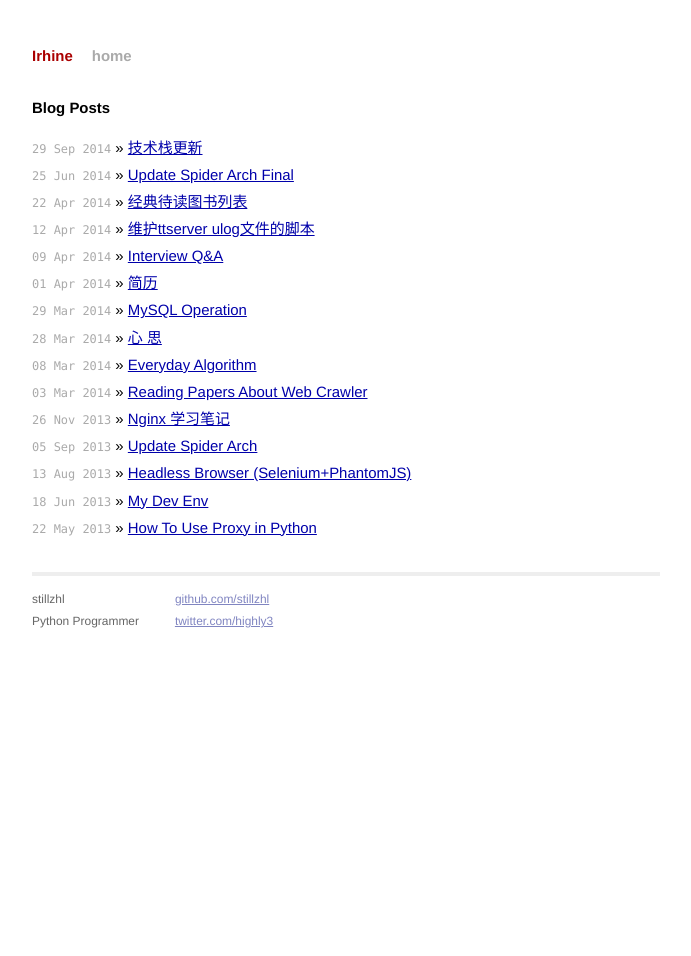
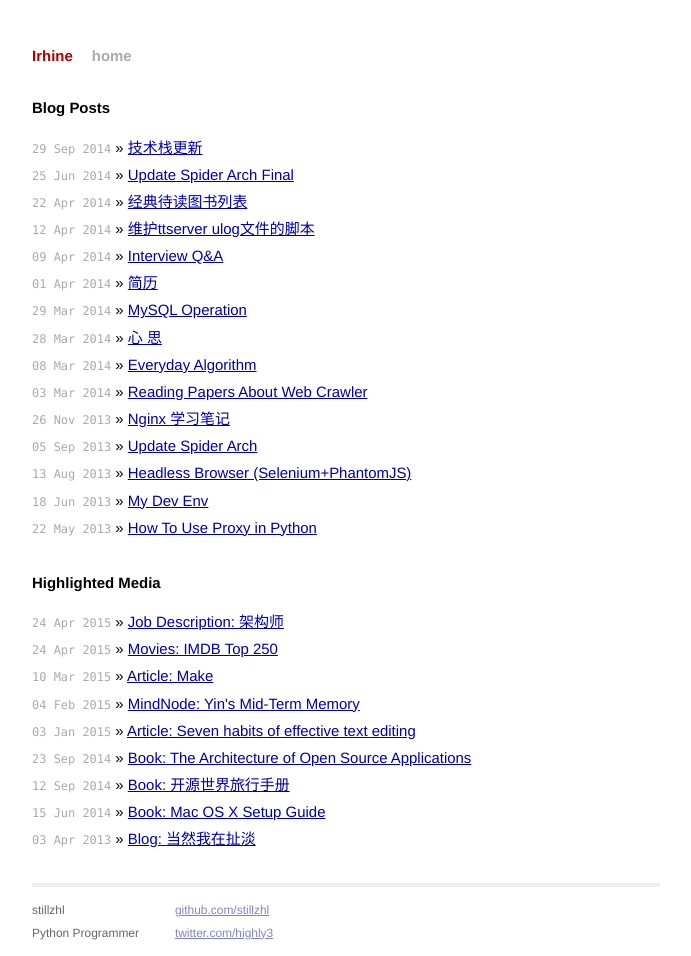
Before and after one commit to stillzhl/stillzhl.github.io, a Jekyll site: the page built from index.html, in a window 1280 px wide. Shown: the whole page, without its empty margins (294-985 px from the left). Built offline with Jekyll 4.4.1, drawn with Linux system fonts in a browser that asks for light colours; Markdown is read by kramdown in place of the engine named in the settings.

Commit message:
add highlighted media partion

```diff
--- a/index.html
+++ b/index.html
@@ -10,4 +10,16 @@ title: stillzhl
       <li><span>{{ post.date | date_to_string }}</span> &raquo; <a href="{{ post.url }}">{{ post.title }}</a></li>
     {% endfor %}
   </ul>
+
+  <h1>Highlighted Media</h1>
+  <ul class="posts">
+    <li><span>24 Apr 2015</span> &raquo; <a href="http://www.lagou.com/jobs/586809.html?source=search">Job Description: 架构师</a></li>
+    <li><span>24 Apr 2015</span> &raquo; <a href="http://www.imdb.com/chart/top">Movies: IMDB Top 250</a></li>
+    <li><span>10 Mar 2015</span> &raquo; <a href="http://www.ploxiln.net/make.html">Article: Make</a></li>
+    <li><span>04 Feb 2015</span> &raquo; <a href="https://www.mindomo.com/zh/mindmap/8cc4f95228f942f8886106d876d1b041">MindNode: Yin's Mid-Term Memory</a></li>
+    <li><span>03 Jan 2015</span> &raquo; <a href="http://www.moolenaar.net/habits.html">Article: Seven habits of effective text editing</a></li>
+    <li><span>23 Sep 2014</span> &raquo; <a href="http://aosabook.org/en/index.html">Book: The Architecture of Open Source Applications</a></li>
+    <li><span>12 Sep 2014</span> &raquo; <a href="http://i.linuxtoy.org/docs/guide/index.html">Book: 开源世界旅行手册</a></li>
+    <li><span>15 Jun 2014</span> &raquo; <a href="http://sourabhbajaj.com/mac-setup/index.html">Book: Mac OS X Setup Guide</a></li>
+    <li><span>03 Apr 2013</span> &raquo; <a href="http://www.yinwang.org">Blog: 当然我在扯淡</a></li>
 </div>
```
